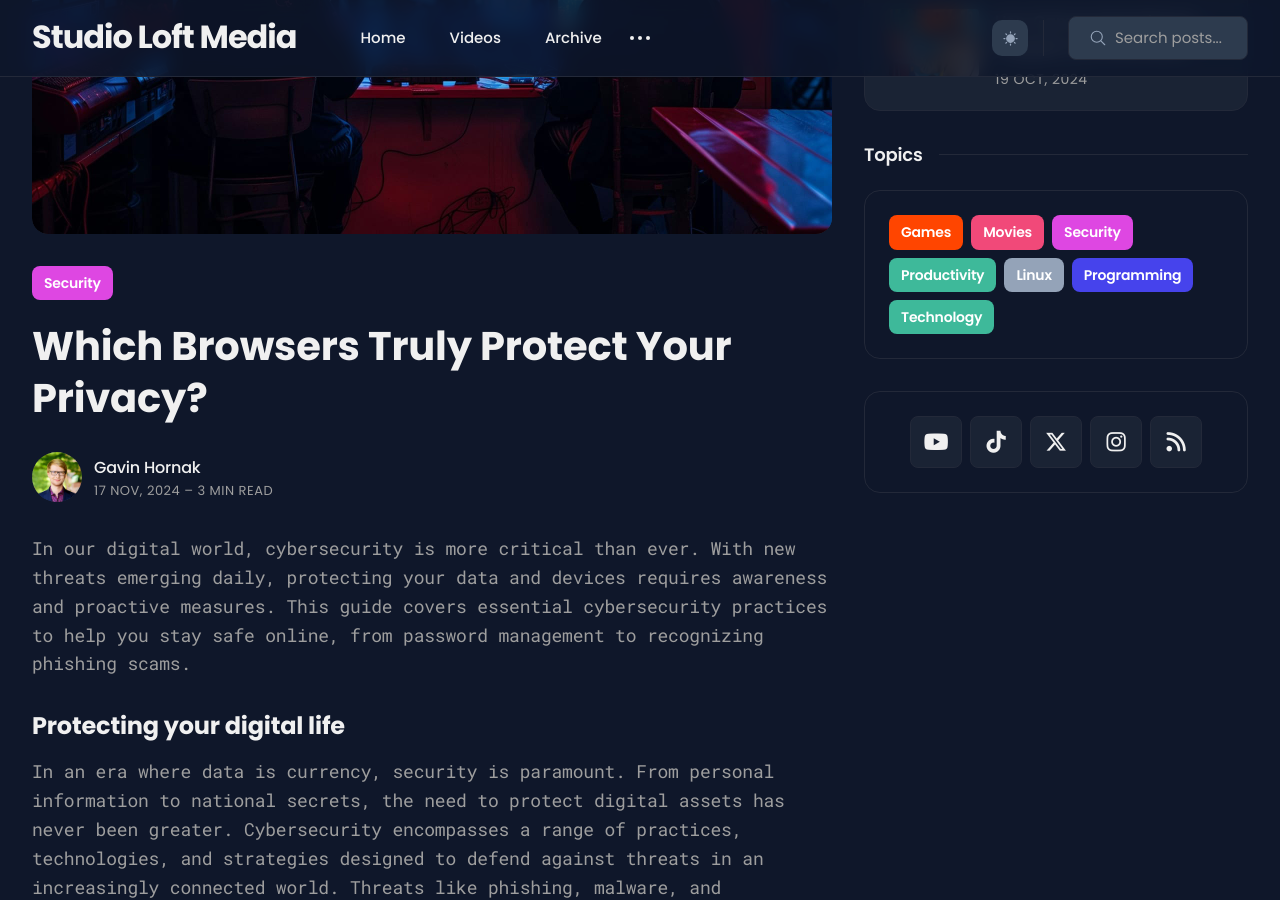
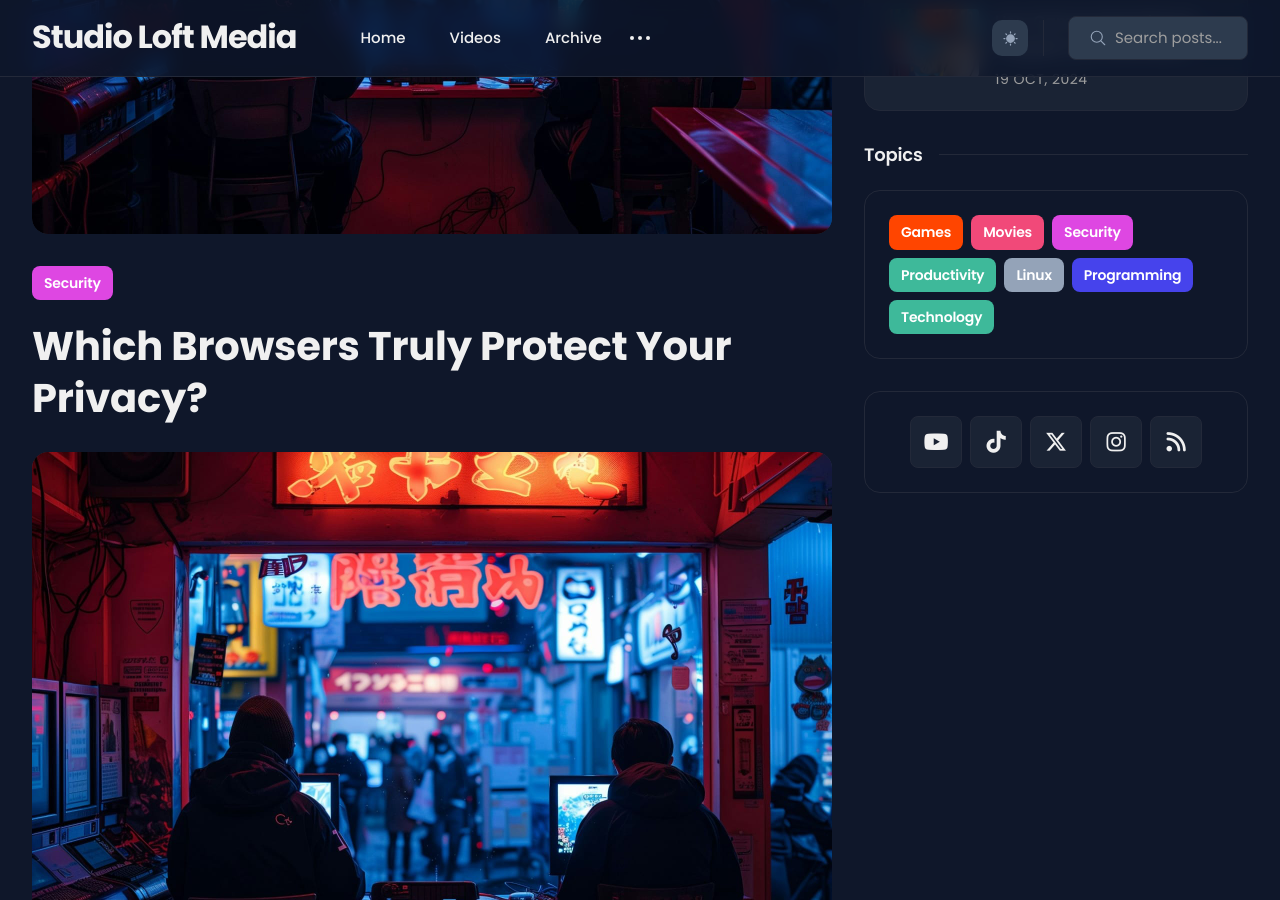
Before and after one commit to studioloft/studioloft.github.io, a Jekyll site: the page built from _posts/2024-11-17-which-browsers-truly-protect-your-privacy?.md, in a window 1280 px wide and 900 px high, scrolled down 503 px. Built offline with Jekyll 4.4.1, drawn with Linux system fonts in a browser that asks for light colours.

Commit message:
fix: add lightbox support for post images and improve image structure

```diff
--- a/_includes/head.html
+++ b/_includes/head.html
@@ -61,4 +61,7 @@
   </script>
 
   <link rel="stylesheet" href="{{ '/css/main.css' | relative_url }}">
+
+  <link href="https://cdnjs.cloudflare.com/ajax/libs/lightbox2/2.11.4/css/lightbox.min.css" rel="stylesheet">
+
 </head>
--- a/_layouts/default.html
+++ b/_layouts/default.html
@@ -29,6 +29,7 @@
 
   <script src="{{ '/js/scripts.js' | relative_url }}"></script>
   <script src="{{ '/js/common.js' | relative_url }}"></script>
+  <script src="https://cdnjs.cloudflare.com/ajax/libs/lightbox2/2.11.4/js/lightbox-plus-jquery.min.js"></script>
 </body>
 
 </html>
--- a/_layouts/post.html
+++ b/_layouts/post.html
@@ -36,6 +36,12 @@ layout: default
           {% endif %}
 
           <h1 class="post-title">{{ page.title | escape }}</h1>
+
+          <div class="post-image">
+  <a href="{{ page.image }}" data-lightbox="post" data-title="{{ page.title }}">
+    <img src="{{ page.image }}" alt="{{ page.title }}">
+  </a>
+</div>
 
           <div class="post-meta">
             <a href="{{ '/about/' |relative_url }}" class="post-meta__image">
```
